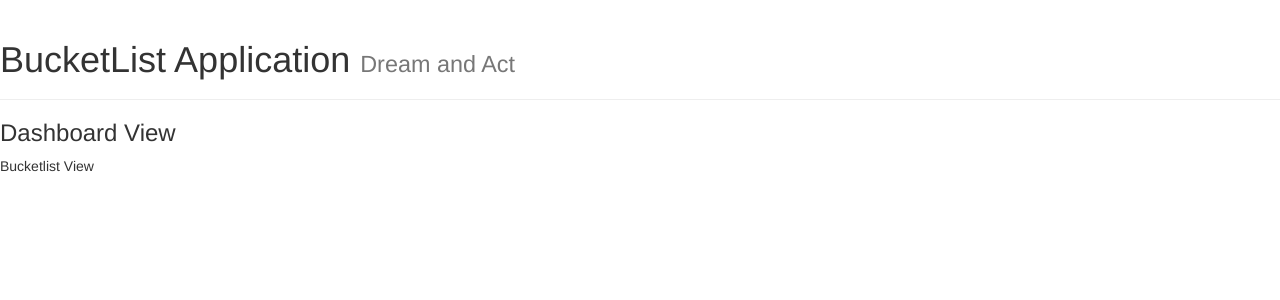
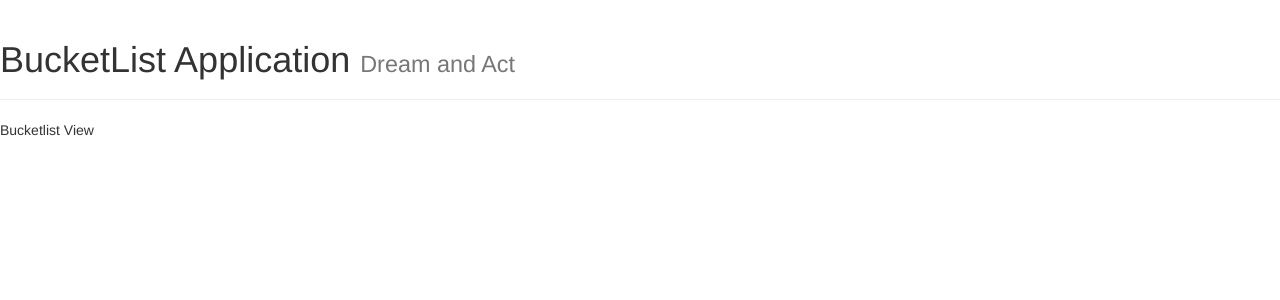
Before and after one commit to Mbarak-Mbigo/cp2-frontend, an Angular app: page /dashboard/bucketlists in a window 1280 px wide. Shown: the top 300 px of the page. Built offline with nearby package versions, Linux system fonts and the light colour scheme.

Commit message:
Fix dashboard child routing logic

```diff
--- a/src/app/core/dashboard/dashboard.module.ts
+++ b/src/app/core/dashboard/dashboard.module.ts
@@ -14,6 +14,7 @@ import { BucketListComponent } from '../features/bucketlist/bucketlist.component
   declarations: [
     DashboardComponent,
     BucketListComponent
-  ]
+  ],
+  exports: [DashboardComponent],
 })
 export class DashboardModule { }
--- a/src/app/core/dashboard/dashboard/dashboard.component.html
+++ b/src/app/core/dashboard/dashboard/dashboard.component.html
@@ -1,4 +1,3 @@
 <div class="" >
-  <h3>Dashboard View</h3>
   <router-outlet></router-outlet>
 </div>
```
